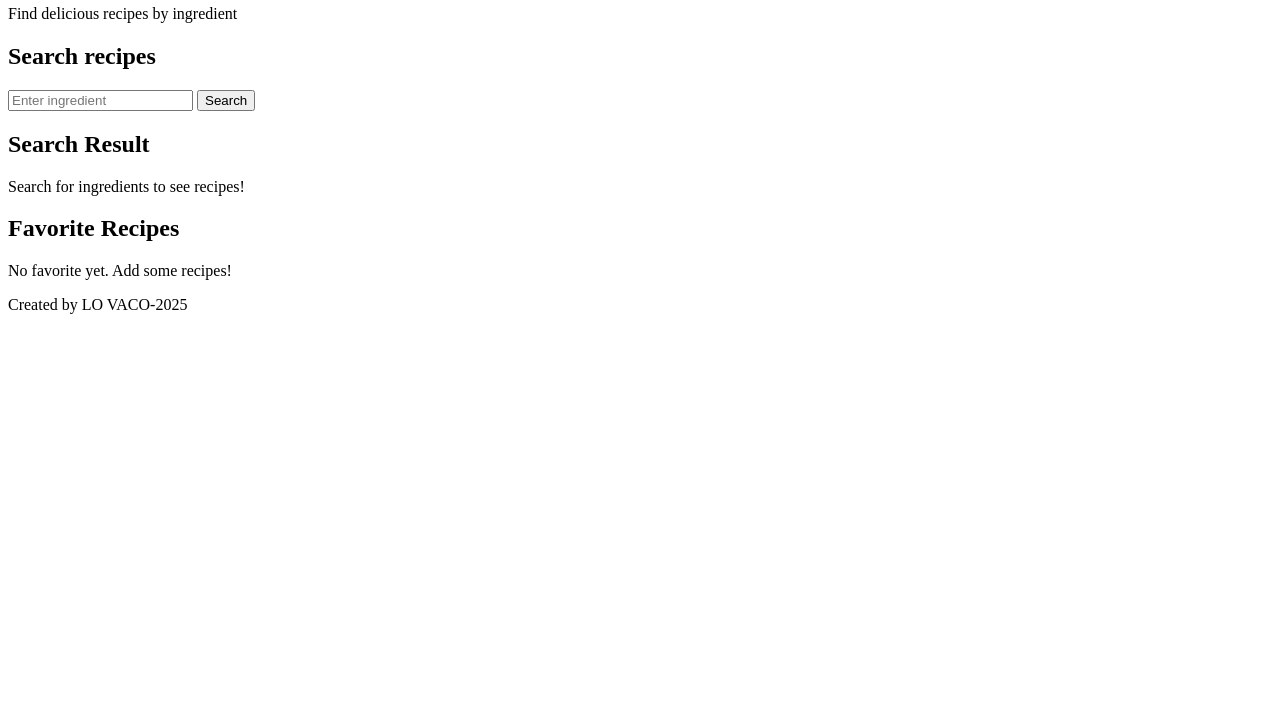
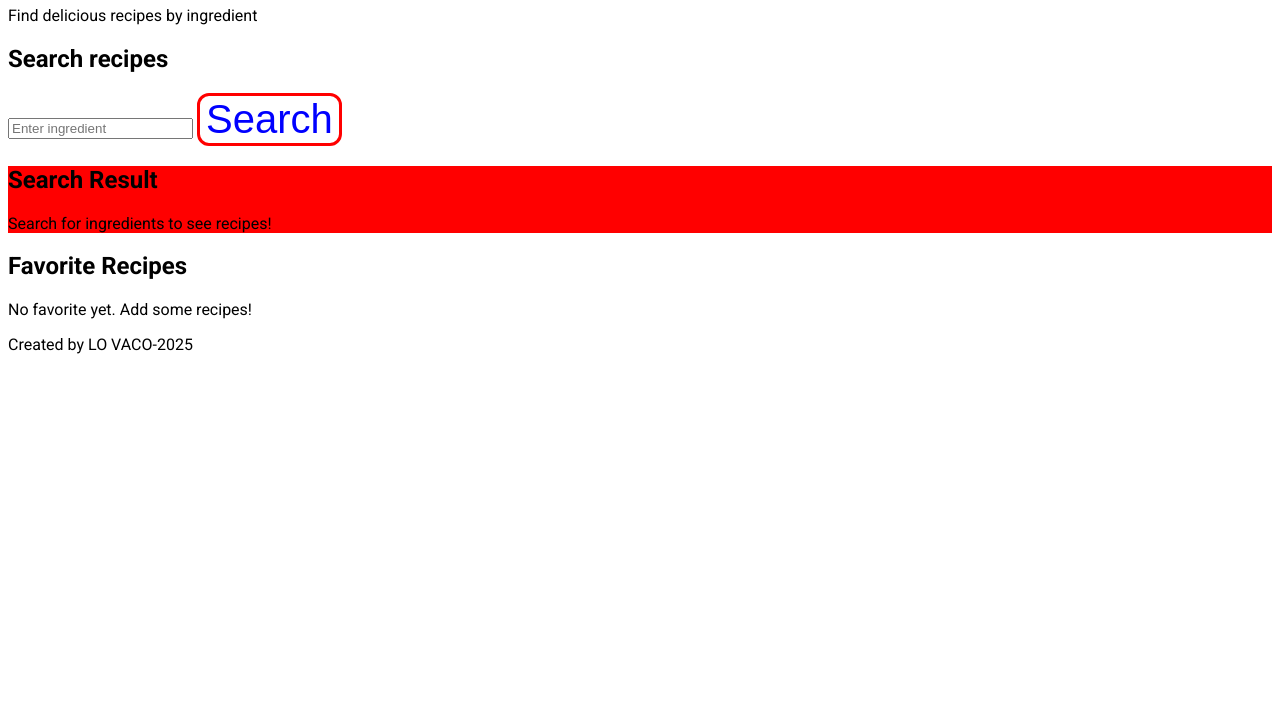
Before and after one commit to lukengarmen/recipe-search-app, a plain HTML site: page index.html in a window 1280 px wide. Shown: the part 75-800 px from the top of the page. Drawn offline with Linux system fonts and the light colour scheme.

Commit message:
update css

```diff
--- a/index.html
+++ b/index.html
@@ -5,20 +5,24 @@
     <meta http-equiv="X-UA-Compatible" content="IE=edge">
     <meta name="viewport" content="width=device-width, initial-scale=1.0">
     <title>Receipe Search App</title>
+    <link rel="stylesheet" href="style.css">
+    <link rel="preconnect" href="https://fonts.googleapis.com">
+<link rel="preconnect" href="https://fonts.gstatic.com" crossorigin>
+<link href="https://fonts.googleapis.com/css2?family=Roboto:ital,wght@0,100..900;1,100..900&display=swap" rel="stylesheet">
 </head>
 <body>
     <header>
         <h1>Recipe Search Application</h1>
         <p>Find delicious recipes by ingredient</p>
     </header>
-    <section>
-        <h2>Search recipes</h2>
+    <section class="search-recipes">
+        <h2 class="">Search recipes</h2>
         <form>
             <input type="text"placeholder="Enter ingredient">
-            <button type="submit">Search</button>
+            <button type="submit" class="button">Search</button>
         </form>
     </section>
-    <section>
+    <section class="Search_result">
         <h2>Search Result</h2>
         <div>
             <p>Search for ingredients to see recipes!</p>
--- /dev/null
+++ b/style.css
@@ -0,0 +1,20 @@
+
+
+.Search_result{
+        background-color: red;
+}
+body{
+    font-family: 'Roboto',sans-serif;
+}
+
+.button{
+    border: 3px solid red;
+    border-radius: 12px;
+    background: none;
+    color: blue;
+    font-size: 40px;
+    cursor: pointer;
+}
+.button:hover{
+    color: red;
+}
```
